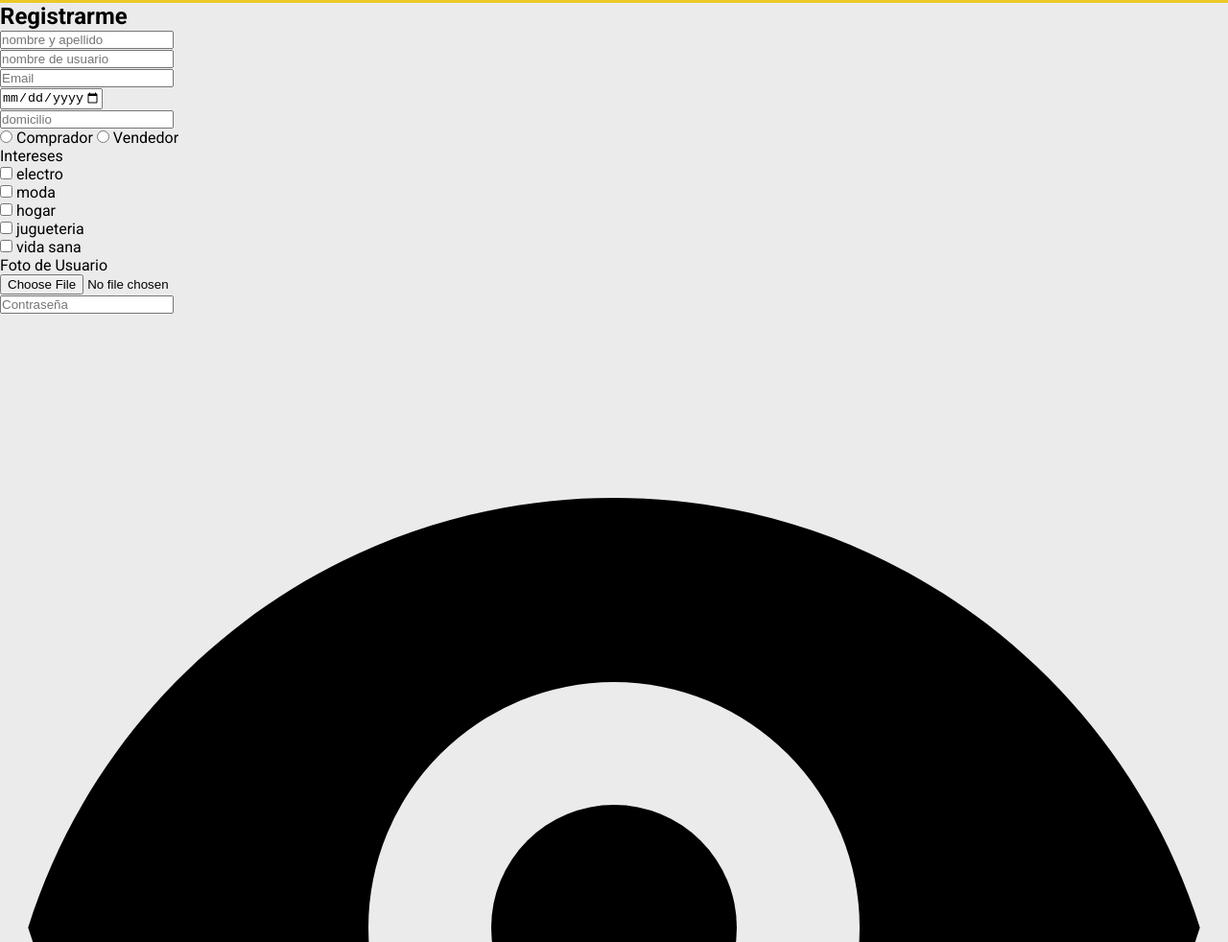
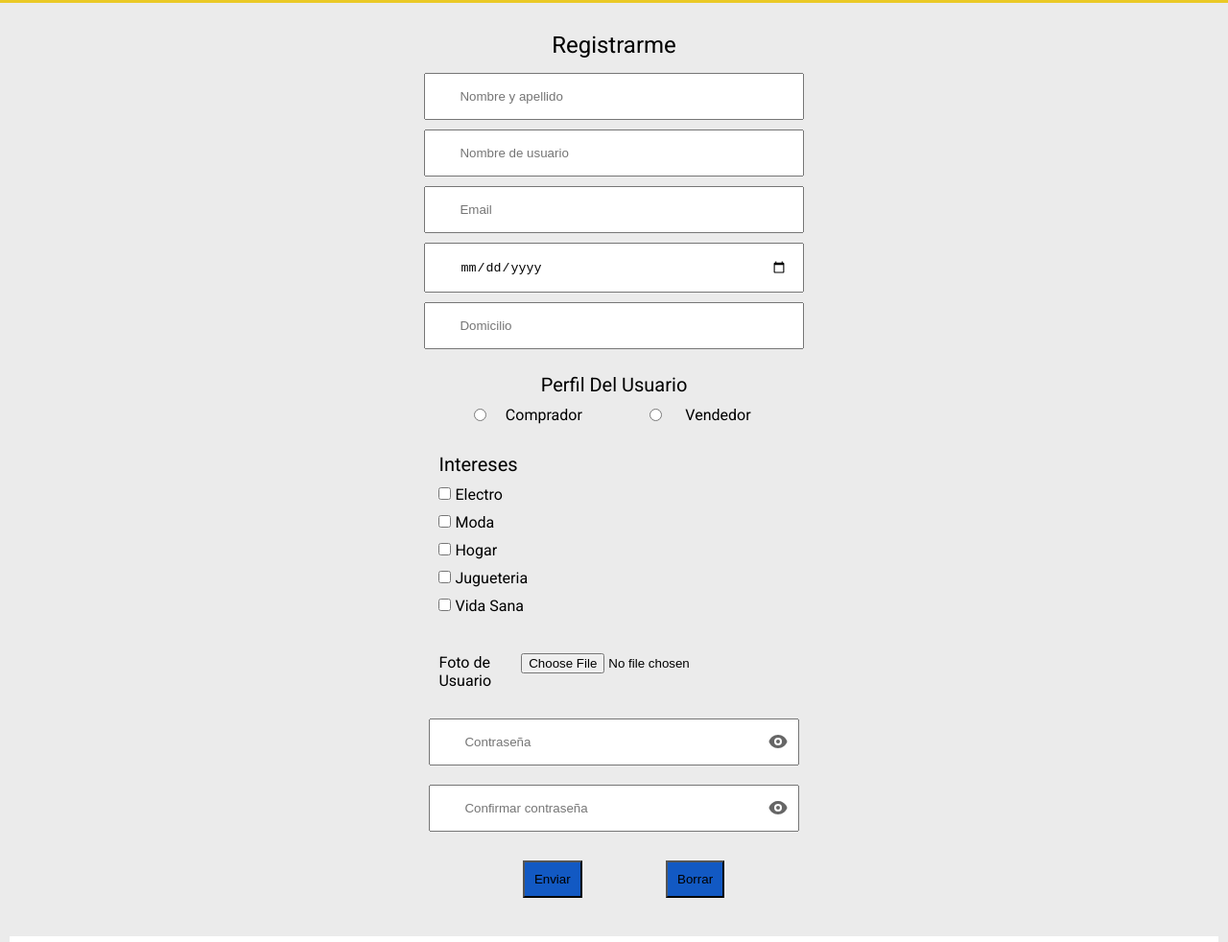
Before and after one commit to TaniaRivas1/mercadoliebre, a website: page views/register.html in a window 1280 px wide. Shown: the part 178-1160 px from the top of the page at 96% size. Drawn offline with Linux system fonts and the light colour scheme.

Commit message:
agregando css al  register

```diff
--- a/public/css/main-home.css
+++ b/public/css/main-home.css
@@ -38,7 +38,7 @@
     border-top: 1px solid var(--colorGris);
 }
 
-.carrito{
+.camion{
     display: flex;
     flex-direction: row;
     justify-content: flex-end;
@@ -47,7 +47,7 @@
     margin-bottom: 20px;
 }
 
-.carrito i{
+.camion i{
     display: block;
     width: 35px;
     height: 35px;
--- a/public/css/register.css
+++ b/public/css/register.css
@@ -0,0 +1,128 @@
+.main-register{
+    width: 100%;
+}
+
+input:focus{
+    background-color: #EAC926;
+
+}
+
+.register-box{
+    display: flex;
+    flex-direction: column;
+    align-items: center;
+    justify-content: center;
+    padding: 10px;
+    width: 90%;
+    margin: auto;
+    background-color: var(--colorGris);
+}
+.register-box h2{
+    padding: 10px;
+    margin-top: 10px;
+    font-weight: 400;
+}
+
+.register-info{
+    display: flex;
+    flex-direction: column;
+    justify-content: center;
+    padding: 5px;
+    border-radius: 5px;
+}
+
+.register-info input{
+    padding: 15px 15px 15px 35px;
+}
+
+.register-perfil{
+    display: flex;
+    flex-direction: row;
+    justify-content: space-evenly;
+    align-items: center;
+    flex-wrap: wrap;
+    width: 100%;
+    margin-top: 10px;
+    margin-bottom: 10px;
+    padding: 10px;
+}
+.register-perfil p{
+    display: flex;
+    width: 100%;
+    justify-content: center;
+    text-transform: capitalize;
+    font-size: 20px;
+    margin-bottom: 10px;
+}
+.register-perfil-user{
+    width: 40%;
+    display: flex;
+    justify-content: space-evenly;
+}
+
+.register-intereses{
+    display: flex;
+    flex-direction: column;
+    justify-content: start;
+    flex-wrap: wrap;
+    width: 100%;
+    margin: 10px 10px;
+    padding: 10px;
+}
+.register-intereses p{
+    margin-bottom: 10px;
+    font-size: 20px;
+    text-align: start;
+}
+.register-intereses-box li{
+    list-style: none;
+    text-transform: capitalize;
+    margin-bottom: 10px;
+}
+
+.register-foto{
+    display: flex;
+    margin: 10px;
+    padding: 10px;
+}
+
+.register-contraseña{
+    padding: 10px;
+    position: relative;
+    width: 100%;
+    border-radius: 5px;
+
+}
+
+.register-input {
+    padding: 15px 15px 15px 35px;
+    width: 100%;
+}
+
+.input-icon{
+    display: flex;
+    position: absolute;
+    width: 20px;
+    height: 20px;
+    left: unset;
+    right: 12px;
+    top: 50%;
+    transform: translateY(-50%);
+    margin-right: 10px;
+    color: var(--colorGrisOscuro);
+}
+
+.register-boton-box{
+    display: flex;
+    justify-content: space-evenly;
+    text-align: center;
+    padding: 10px;
+    margin: 10px;
+    width: 100%;
+}
+.register-button{
+    padding: 10px;
+    background-color: var(--colorCeleste);
+    color: var(-colorWhite);
+    width: 100%;
+}
--- a/views/register.html
+++ b/views/register.html
@@ -57,11 +57,11 @@
             <article class="register-form">
               <form action="" class="register-form-info">
                 <div class="register-info">
-                  <input type="text" id="nombre" name="nombre" placeholder="nombre y apellido" minlength="6" required>
+                  <input type="text" id="nombre" name="nombre" placeholder="Nombre y apellido" minlength="6" required>
                   <label for="nombre"></label>
                 </div>
                 <div class="register-info">
-                  <input type="text" id="usuario" name="usuario" placeholder="nombre de usuario" minlength="6" required>
+                  <input type="text" id="usuario" name="usuario" placeholder="Nombre de usuario" minlength="6" required>
                   <label for="usuario"></label>
                 </div>
                 <div class="register-info">
@@ -73,18 +73,23 @@
                     <label for="fecha"></label>
                   </div>
                   <div class="register-info">
-                    <input type="text" id="domicilio" name="domicilio" placeholder="domicilio">
+                    <input type="text" id="domicilio" name="domicilio" placeholder="Domicilio">
                     <label for="domicilio"></label>
                   </div>
-                <div>
-                    <input type="radio" name="compradores-vendedores" id="compradores" value="comprador">
-                    <label for="comprador">Comprador</label>
-                    <input type="radio" name="compradores-vendedores" value="vendedor" id="vendedores">
-                    <label for="vendedores">Vendedor</label>
+                <div class="register-perfil">
+                    <p>Perfil del Usuario</p>
+                    <div class="register-perfil-user">
+                        <input type="radio" name="compradores-vendedores" id="compradores" value="comprador">
+                        <label for="comprador">Comprador</label>
+                    </div>
+                    <div class="register-perfil-user">
+                        <input type="radio" name="compradores-vendedores" value="vendedor" id="vendedores">
+                        <label for="vendedores">Vendedor</label>
+                    </div>
                 </div>
                 <div class="register-intereses">
                 <p>Intereses</p>
-                <ul>
+                <ul class="register-intereses-box">
                   <li>
                     <input type="checkbox" name="preferecias" id="Electro" value="E">
                     <label for="Electro">Electro</label>
@@ -115,22 +120,22 @@
                   </li>
                 </ul>
               </div>
-              <div>
+              <div class="register-foto">
                   <label for="img">Foto de Usuario</label>
                   <input type="file" name="imagenDePerfil" value="image" id="img" accept=".jpg, .png" >
               </div>
               <div class="register-contraseña">
-                <input type="password" class="input" placeholder="Contraseña" data-lpignore="true" minlength="8" required>
+                <input type="password" class="register-input" placeholder="Contraseña" data-lpignore="true" minlength="8" required>
 
-                <svg xmlns="http://www.w3.org/2000/svg" class="input-icon password" viewBox="0 0 20 20" fill="currentColor">
+                <svg xmlns="http://www.w3.org/2000/svg" class="input-icon" viewBox="0 0 20 20" fill="currentColor">
                 <path d="M10 12a2 2 0 100-4 2 2 0 000 4z" />
                 <path fill-rule="evenodd" d="M.458 10C1.732 5.943 5.522 3 10 3s8.268 2.943 9.542 7c-1.274 4.057-5.064 7-9.542 7S1.732 14.057.458 10zM14 10a4 4 0 11-8 0 4 4 0 018 0z" clip-rule="evenodd" />
               </svg>
               </div>
               <div class="register-contraseña">
-                <input type="password" class="input password" placeholder="Confirmar contraseña" data-lpignore="true"  minlength="8" required>
+                <input type="password" class="register-input" placeholder="Confirmar contraseña" data-lpignore="true"  minlength="8" required>
 
-                <svg xmlns="http://www.w3.org/2000/svg" class="input-icon password" viewBox="0 0 20 20" fill="currentColor">
+                <svg xmlns="http://www.w3.org/2000/svg" class="input-icon" viewBox="0 0 20 20" fill="currentColor">
                 <path d="M10 12a2 2 0 100-4 2 2 0 000 4z" />
                 <path fill-rule="evenodd" d="M.458 10C1.732 5.943 5.522 3 10 3s8.268 2.943 9.542 7c-1.274 4.057-5.064 7-9.542 7S1.732 14.057.458 10zM14 10a4 4 0 11-8 0 4 4 0 018 0z" clip-rule="evenodd" />
               </svg>
```
Also changed, not shown: views/home.html (+8 -8 lines).
